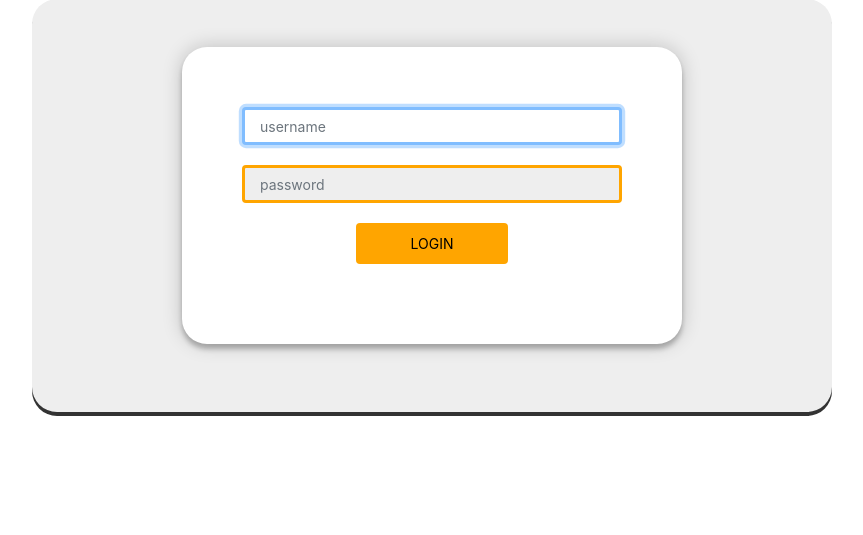
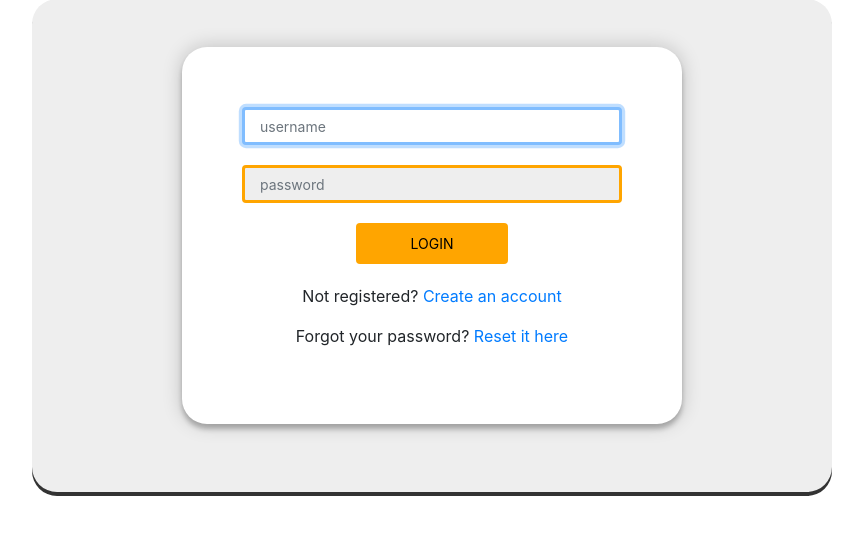
Before and after one commit to kBarbz/jotto, a Flask app: page /login in a window 1280 px wide. Shown: the part 81-616 px from the top of the page, without its empty margins (208-1071 px from the left). Run offline with Flask 2, Linux system fonts and the light colour scheme; some libraries are stand-ins or nearby versions.

Commit message:
Finished provisional Account settings

```diff
--- a/templates/login.html
+++ b/templates/login.html
@@ -18,6 +18,8 @@
         </div>
       <button class="btn btn-primary" type="submit">login</button>
     </form>
+    <p class="message">Not registered? <a href="/register">Create an account</a></p>
+    <p class="message">Forgot your password? <a href="/reset_password">Reset it here</a></p>
   </div>
 </div>
 <script>
```
